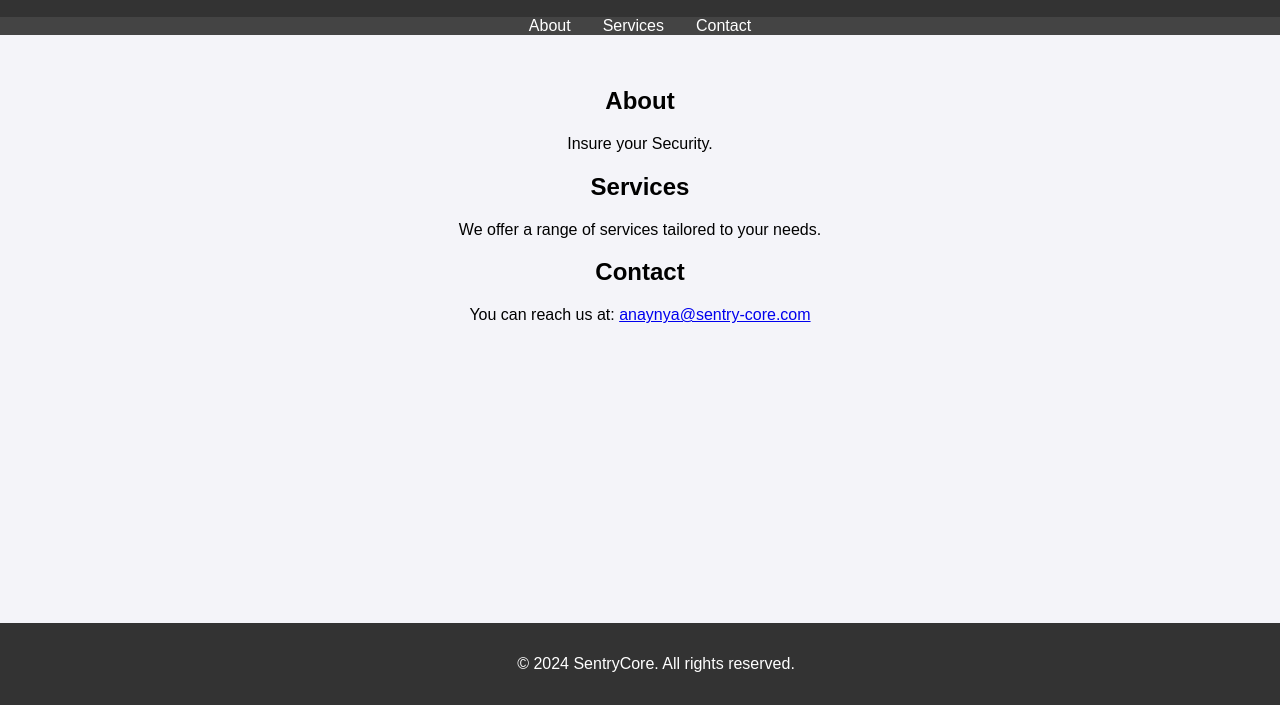
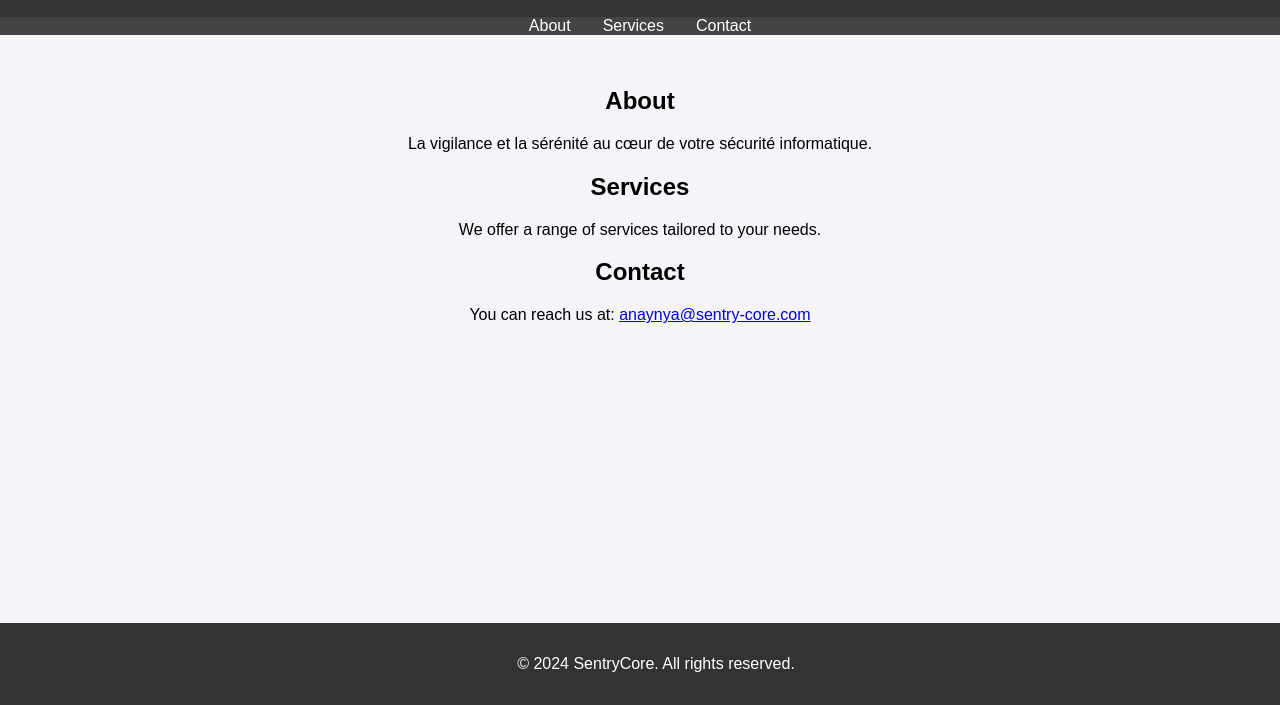
Before and after one commit to Sentrycoresec/Website, a plain HTML site: page index.html in a window 1280 px wide. Shown: the part 95-800 px from the top of the page. Drawn offline with Linux system fonts and the light colour scheme.

Commit message:
Update index.html

```diff
--- a/index.html
+++ b/index.html
@@ -63,7 +63,7 @@
     <main>
         <section id="about">
             <h2>About</h2>
-            <p>Insure your Security.</p>
+            <p>La vigilance et la sérénité au cœur de votre sécurité informatique.</p>
         </section>
         <section id="services">
             <h2>Services</h2>
```
